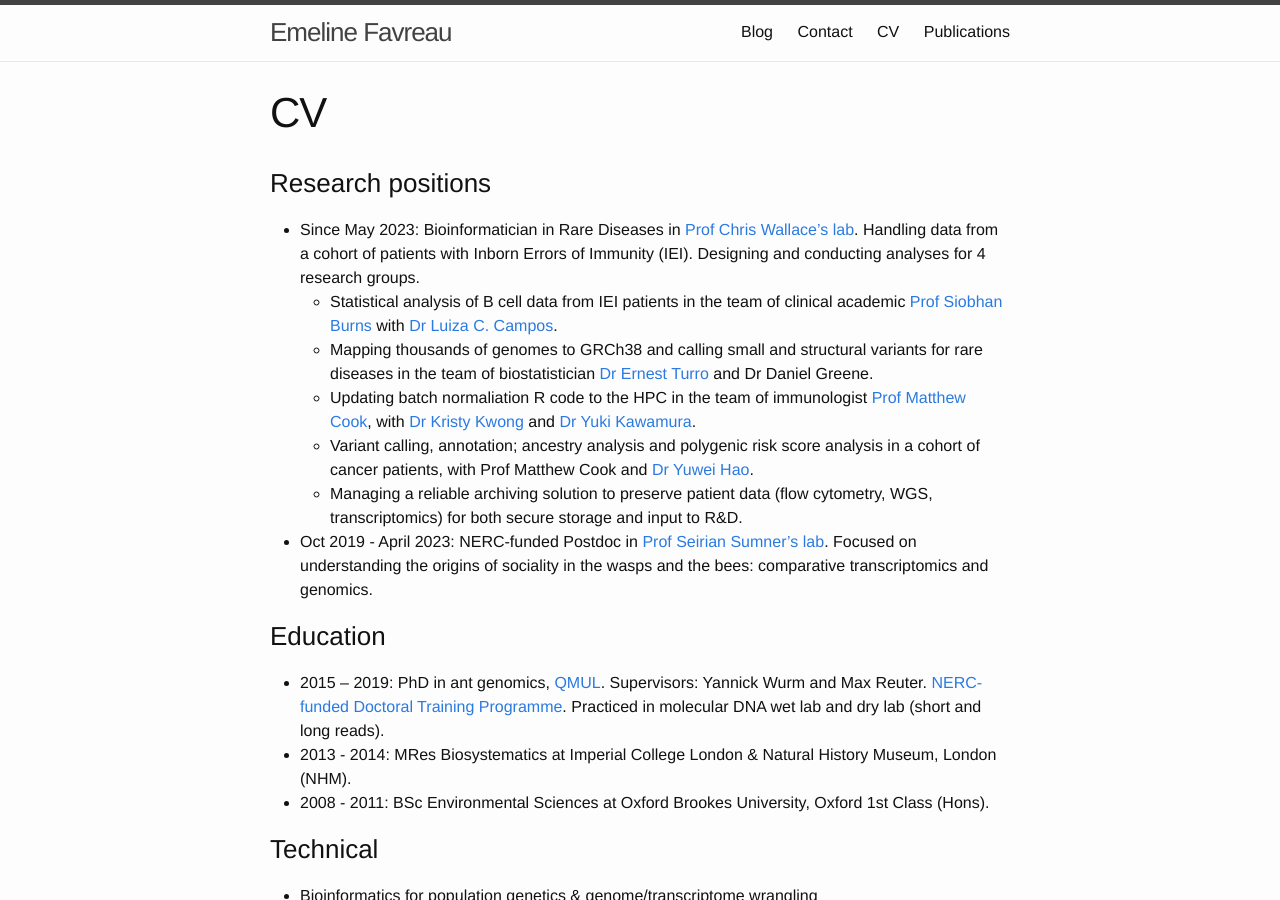
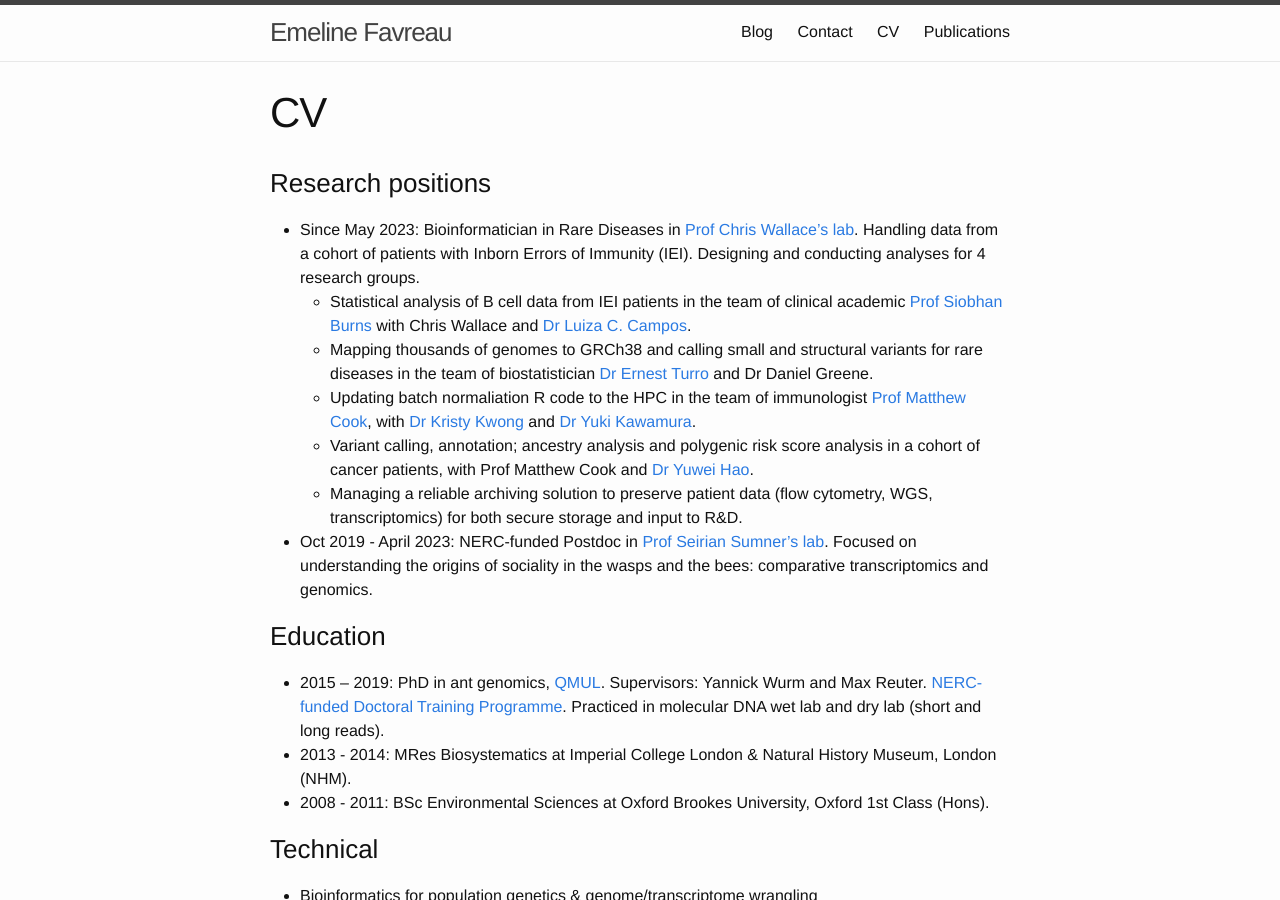
Before and after one commit to EmelineFavreau/EmelineFavreau.github.io, a Jekyll site: the page built from cv.md, in a window 1280 px wide and 900 px high. Built offline with Jekyll 4.4.1, drawn with Linux system fonts in a browser that asks for light colours.

Commit message:
updating cv

```diff
--- a/cv.md
+++ b/cv.md
@@ -7,7 +7,7 @@
 
 ### Research positions
 - Since May 2023: Bioinformatician in Rare Diseases in [Prof Chris Wallace's lab](http://chr1swallace.github.io/). Handling data from a cohort of patients with Inborn Errors of Immunity (IEI). Designing and conducting analyses for 4 research groups.
-    - Statistical analysis of B cell data from IEI patients in the team of clinical academic [Prof Siobhan Burns](https://www.ucl.ac.uk/infection-immunity/people/professor-siobhan-burns) with [Dr Luiza C. Campos](https://orcid.org/0000-0002-4315-9105).
+    - Statistical analysis of B cell data from IEI patients in the team of clinical academic [Prof Siobhan Burns](https://www.ucl.ac.uk/infection-immunity/people/professor-siobhan-burns) with Chris Wallace and [Dr Luiza C. Campos](https://orcid.org/0000-0002-4315-9105).
     - Mapping thousands of genomes to GRCh38 and calling small and structural variants for rare diseases in the team of biostatistician [Dr Ernest Turro](https://labs.icahn.mssm.edu/turrolab/members/) and Dr Daniel Greene.
     - Updating batch normaliation R code to the HPC in the team of immunologist [Prof Matthew Cook](https://www.cuh.nhs.uk/staff-directory/professor-matthew-cook/), with [Dr Kristy Kwong](https://www.linkedin.com/in/kristykxm/) and [Dr Yuki Kawamura](https://orcid.org/0000-0003-2137-6464).
     - Variant calling, annotation; ancestry analysis and polygenic risk score analysis in a cohort of cancer patients, with Prof Matthew Cook and [Dr Yuwei Hao](https://orcid.org/0000-0003-3932-3686).
```
